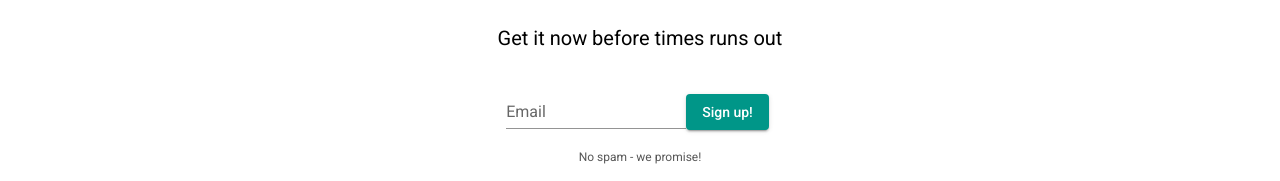
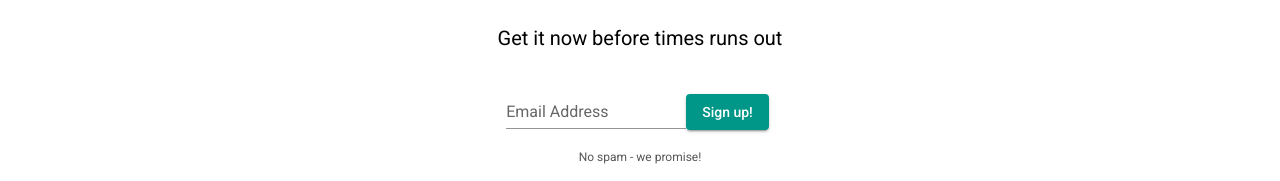
Before and after one commit to MikeQDev/angular-landing-page-template, an Angular app: page / in a window 1280 px wide. Shown: the part 2387-2568 px from the top of the page. Built offline with nearby package versions, Linux system fonts and the light colour scheme.

Commit message:
update email/cta form

```diff
--- a/src/app/app.component.html
+++ b/src/app/app.component.html
@@ -138,7 +138,7 @@
       description="Get it now before times runs out"
       belowButtonText="No spam - we promise!"
       [submitSettings]="{
-        target: 'https://192.168.1.170:8000/signup',
+        target: 'https://reqres.in/api/posts',
         buttonText: 'Sign up!',
         buttonClickAlertText: 'Thanks for signing up!',
         textFieldCssWidth: '10'
--- a/src/app/app.module.ts
+++ b/src/app/app.module.ts
@@ -2,12 +2,14 @@ import { NgModule } from '@angular/core';
 import { BrowserModule } from '@angular/platform-browser';
 import { MatButtonModule } from '@angular/material/button';
 import { MatInputModule } from '@angular/material/input';
+import { FormsModule } from '@angular/forms';
 import { AppComponent } from './app.component';
 import { HeaderComponent } from './header/header.component';
 import { ButtonComponent } from './widgets/button/button.component';
 import { DualPaneComponent } from './dual-pane/dual-pane.component';
 import { GridComponent } from './grid/grid.component';
 import { BrowserAnimationsModule } from '@angular/platform-browser/animations';
+import { HttpClientModule } from '@angular/common/http';
 
 @NgModule({
   declarations: [
@@ -20,6 +22,8 @@ import { BrowserAnimationsModule } from '@angular/platform-browser/animations';
   imports: [
     BrowserModule,
     BrowserAnimationsModule,
+    HttpClientModule,
+    FormsModule,
     MatButtonModule,
     MatInputModule,
   ],
--- a/src/app/header/header.component.html
+++ b/src/app/header/header.component.html
@@ -12,30 +12,20 @@
         <p>{{ description }}</p>
       </div>
       <div *ngIf="submitSettings" class="email-section">
-        <iframe
-          name="noRedirect"
-          id="noRedirect"
-          style="display: none"
-        ></iframe>
-        <form [action]="submitSettings.target" method="GET" target="noRedirect">
         <mat-form-field appearance="standard">
-            <mat-label>Email</mat-label>
+          <mat-label>Email Address</mat-label>
 
           <input
             type="email"
             matInput
+            [(ngModel)]="emailAddress"
             name="emailAddress"
-              placeholder="Enter email"
             [size]="submitSettings.textFieldCssWidth || 10"
           />
         </mat-form-field>
-
-          <lp-button
-            [text]="submitSettings.buttonText"
-            (click)="performSubmit($event)"
-          >
+        <!-- can't href CTA button, because validation must occur first -->
+        <lp-button [text]="submitSettings.buttonText" (click)="performSubmit()">
         </lp-button>
-        </form>
       </div>
       <div *ngIf="buttons?.length > 0" class="button-section">
         <lp-button
--- a/src/app/header/header.component.ts
+++ b/src/app/header/header.component.ts
@@ -1,4 +1,5 @@
 /* eslint-disable @typescript-eslint/no-explicit-any */
+import { HttpClient } from '@angular/common/http';
 import { Component, HostBinding, Input } from '@angular/core';
 
 @Component({
@@ -19,51 +20,38 @@ export class HeaderComponent {
   @Input() imageAltText = '';
   @Input() belowButtonText = '';
   @Input() submitSettings: any;
+  emailAddress = '';
 
-  performSubmit(event: any): void {
-    // TODO: consider using angular (reactive) form. Just be aware of bundle size increase...
-    // Or move this form iteration to ngOnInit; but beware load time may increase?
-    // Can also getElementById, but this is probably expensive, and conflicts with multiple occurrences
-    let form = undefined;
-    let formTextField = undefined;
-    for (const formElementPath of event.path) {
-      if (formElementPath instanceof HTMLFormElement) {
-        form = formElementPath as HTMLFormElement;
-        for (const childNode of Array.from(form.childNodes)) {
-          if (childNode instanceof HTMLInputElement) {
-            formTextField = childNode;
-            break;
-          }
-        }
-        break;
-      }
-    }
-    const emailAddress = formTextField?.value as string;
-    if (form && formTextField) {
-      // ensure form and field were found
-      if (this.validateEmail(emailAddress)) {
-        form?.submit();
-        form?.reset();
-        if (this.submitSettings.buttonClickAlertText) {
-          // set Timeout else alert will need to be closed before submit executes. Too short a timeout and alert goes away too quick
-          setTimeout(() => {
-            window.alert(this.submitSettings.buttonClickAlertText);
-            window.location = this.submitSettings.location;
-          }, 200);
-        } else {
-          if (this.submitSettings.location) {
-            window.location = this.submitSettings.location;
-          }
-        }
-      } else {
-        window.alert('Please enter a valid email address');
-      }
+  constructor(private http: HttpClient) {}
+
+  performSubmit(): void {
+    if (this.isValidEmail()) {
+      this.http
+        .post<any>(this.submitSettings.target, {
+          emailAddress: this.emailAddress,
+        })
+        .subscribe({
+          next: (data) => {
+            if (this.submitSettings.buttonClickAlertText) {
+              window.alert(this.submitSettings.buttonClickAlertText);
+            }
+            if (this.submitSettings.location) {
+              window.location = this.submitSettings.location;
+            }
+            this.emailAddress = '';
+          },
+          error: (error) => {
+            window.alert('Issue submitting form - please contact admin');
+          },
+        });
     } else {
-      window.alert('Issue submitting email address; please contact admin');
+      window.alert('Please enter a valid email address');
     }
   }
 
-  validateEmail(email: string): boolean {
-    return new RegExp(/^[a-zA-Z0-9]+@[a-zA-Z0-9]+\.[a-zA-Z0-9]+/).test(email);
+  isValidEmail(): boolean {
+    return new RegExp(/^[a-zA-Z0-9]+@[a-zA-Z0-9]+\.[a-zA-Z0-9]+/).test(
+      this.emailAddress
+    );
   }
 }
```
Lines whose indentation alone changed are shown as unchanged.
